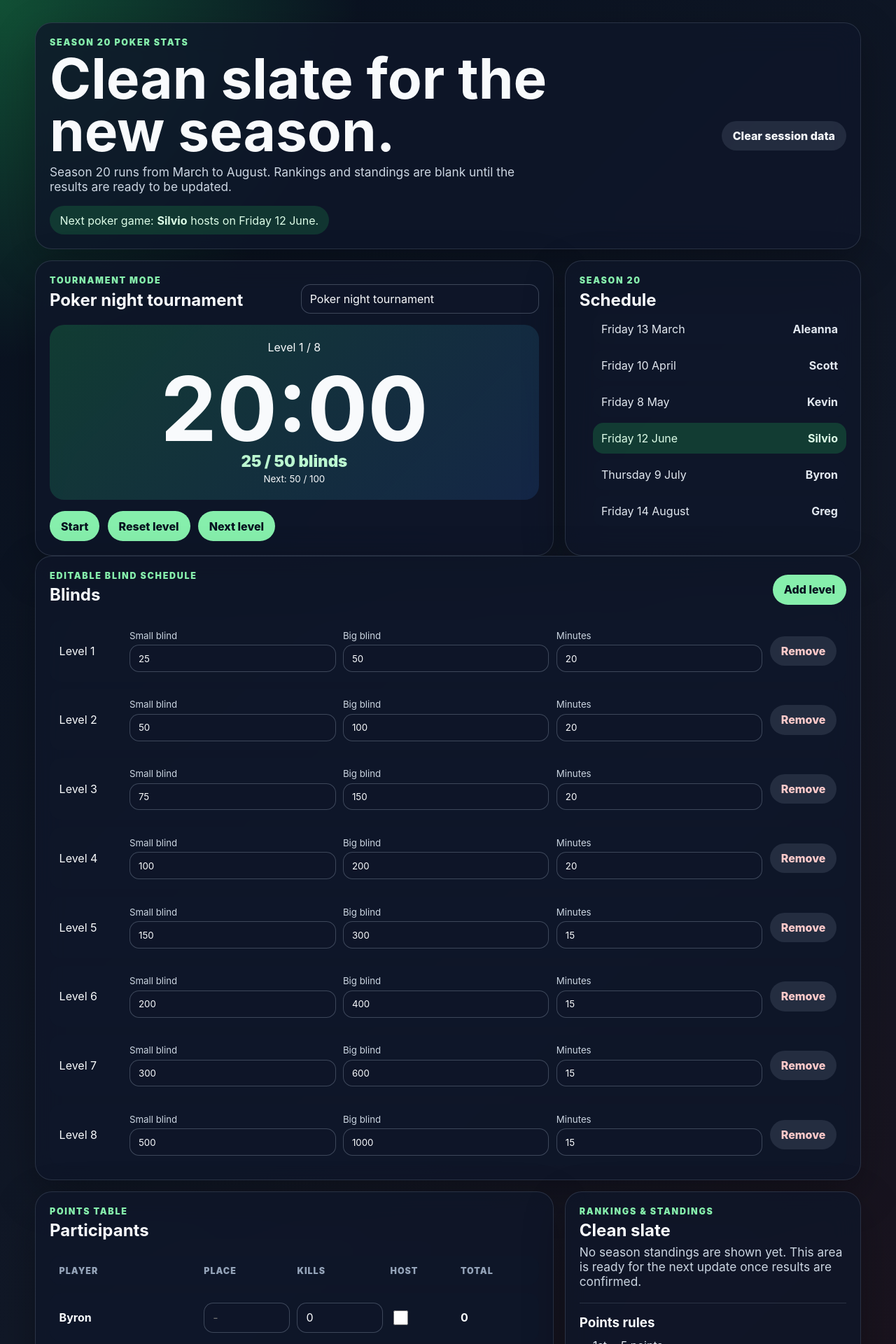
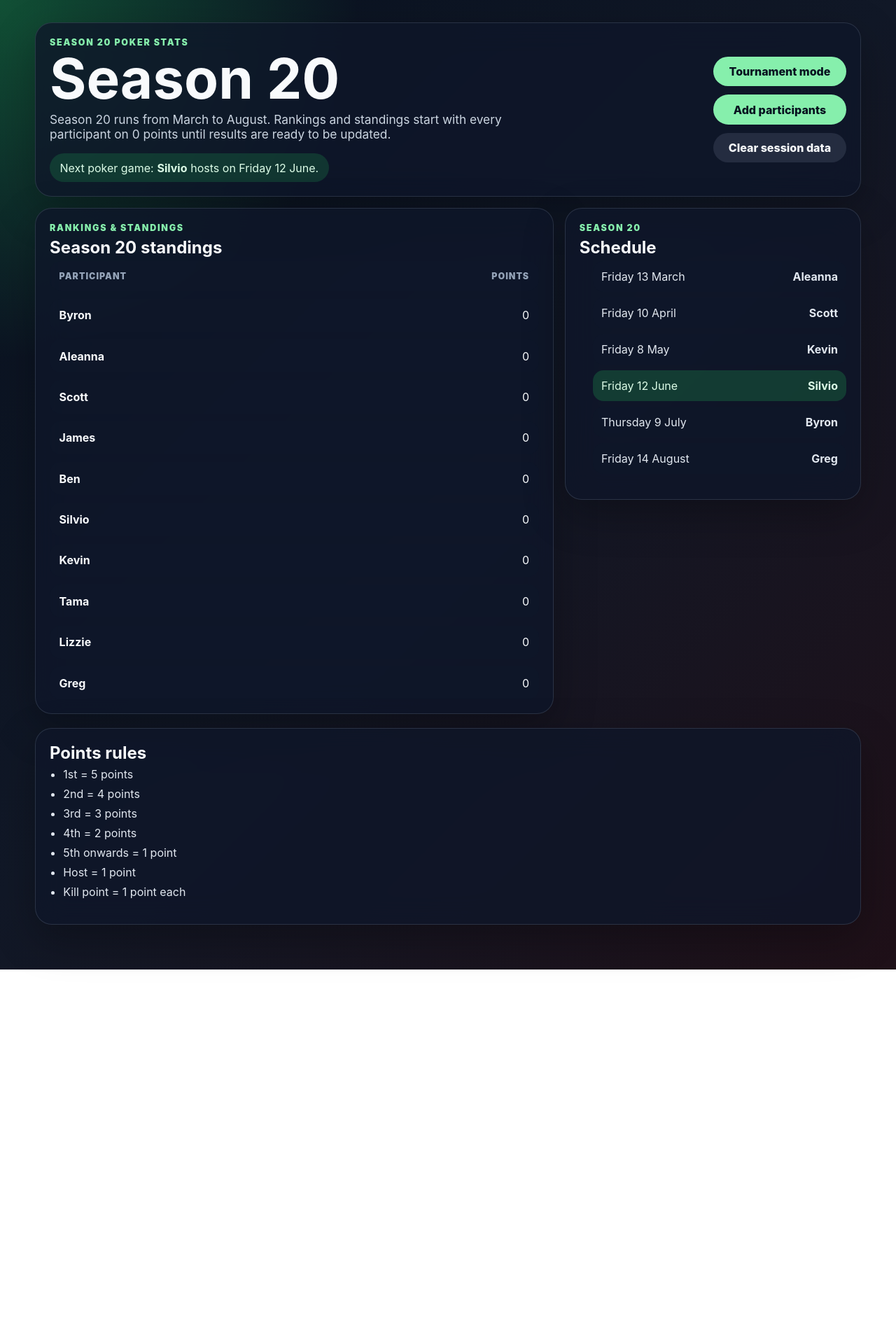
Before and after one commit to Sh4miya/poker-app, a Vue app: page / in a window 1280 px wide. Shown: the top 1920 px of the page at 70% size. After the commit the page ends 1385 px from the top, so only its background shows below. Built offline with nearby package versions, Linux system fonts and the light colour scheme; the HTML template or start-up script is replaced by a standard one.

Commit message:
fix: separate tournament and participant pages (#4)
Co-authored-by: Teemo <teemo@multica.local>
Co-authored-by: multica-agent <github@multica.ai>

```diff
--- a/src/App.vue
+++ b/src/App.vue
@@ -1,4 +1,5 @@
 <script setup lang="ts">
+import { RouterLink, useRoute } from 'vue-router'
 import { computed, onMounted, onUnmounted, reactive, ref, watch } from 'vue'
 
 import {
@@ -9,6 +10,7 @@ import {
   calculatePlayerScore,
   clearTournamentState,
   createDefaultScoreRows,
+  createZeroPointStandings,
   formatTimer,
   loadTournamentState,
   saveTournamentState,
@@ -16,6 +18,8 @@ import {
   type ScoreRow,
   type TournamentState,
 } from './poker'
+
+const route = useRoute()
 
 const makeTournamentState = (): TournamentState => {
   if (typeof window === 'undefined') return structuredClone(DEFAULT_TOURNAMENT_STATE)
@@ -27,6 +31,9 @@ const tournament = reactive<TournamentState>(makeTournamentState())
 const scoreRows = ref<ScoreRow[]>(createDefaultScoreRows())
 let timerId: number | undefined
 
+const isHomePage = computed(() => route.path === '/')
+const isTournamentPage = computed(() => route.path === '/tournament')
+const isParticipantsPage = computed(() => route.path === '/participants')
 const currentLevel = computed(
   () => tournament.blindLevels[tournament.levelIndex] ?? DEFAULT_TOURNAMENT_STATE.blindLevels[0]!,
 )
@@ -36,6 +43,7 @@ const timerLabel = computed(() => formatTimer(tournament.secondsRemaining))
 const totalPrizePoints = computed(() =>
   scoreRows.value.reduce((total, row) => total + calculatePlayerScore(row), 0),
 )
+const zeroPointStandings = computed(() => createZeroPointStandings(scoreRows.value.map((row) => row.name)))
 
 const persistTournament = () => {
   if (typeof window !== 'undefined') saveTournamentState(window.sessionStorage, tournament)
@@ -100,6 +108,14 @@ const updateBlindLevel = <K extends keyof BlindLevel>(
   }
 }
 
+const addParticipant = () => {
+  scoreRows.value.push({ name: 'New participant', placement: null, kills: 0, hosted: false })
+}
+
+const removeParticipant = (index: number) => {
+  scoreRows.value.splice(index, 1)
+}
+
 const resetSessionData = () => {
   Object.assign(tournament, structuredClone(DEFAULT_TOURNAMENT_STATE))
   scoreRows.value = createDefaultScoreRows()
@@ -130,43 +146,37 @@ onUnmounted(() => {
     <section class="hero card">
       <div>
         <p class="eyebrow">Season {{ SEASON_NUMBER }} poker stats</p>
-        <h1>Clean slate for the new season.</h1>
+        <h1>Season {{ SEASON_NUMBER }}</h1>
         <p class="hero-copy">
-          Season {{ SEASON_NUMBER }} runs from {{ SEASON_RANGE }}. Rankings and standings are blank
-          until the results are ready to be updated.
+          Season {{ SEASON_NUMBER }} runs from {{ SEASON_RANGE }}. Rankings and standings start with
+          every participant on 0 points until results are ready to be updated.
         </p>
         <p v-if="nextPokerNight" class="next-game-callout">
           Next poker game: <strong>{{ nextPokerNight.host }}</strong> hosts on
           {{ nextPokerNight.dateLabel }}.
         </p>
       </div>
+      <div class="hero-actions">
+        <RouterLink class="nav-button" to="/tournament">Tournament mode</RouterLink>
+        <RouterLink class="nav-button" to="/participants">Add participants</RouterLink>
         <button class="ghost-button" type="button" @click="resetSessionData">Clear session data</button>
+      </div>
     </section>
 
-    <section class="grid two-column">
-      <div class="card tournament-card">
-        <div class="section-heading">
-          <div>
-            <p class="eyebrow">Tournament mode</p>
-            <h2>{{ tournament.title }}</h2>
+    <template v-if="isHomePage">
+      <section class="grid two-column align-start">
+        <div class="card standings-card">
+          <p class="eyebrow">Rankings & standings</p>
+          <h2>Season {{ SEASON_NUMBER }} standings</h2>
+          <div class="standings-list">
+            <div class="standings-header">
+              <span>Participant</span>
+              <span>Points</span>
             </div>
-          <input v-model="tournament.title" class="title-input" aria-label="Tournament title" />
+            <div v-for="standing in zeroPointStandings" :key="standing.name" class="standings-row">
+              <strong>{{ standing.name }}</strong>
+              <span>{{ standing.points }}</span>
             </div>
-
-        <div class="timer-panel">
-          <p>Level {{ tournament.levelIndex + 1 }} / {{ tournament.blindLevels.length }}</p>
-          <strong>{{ timerLabel }}</strong>
-          <span>{{ currentLevel.smallBlind }} / {{ currentLevel.bigBlind }} blinds</span>
-          <small v-if="nextLevel">
-            Next: {{ nextLevel.smallBlind }} / {{ nextLevel.bigBlind }}
-          </small>
-          <small v-else>Final blind level</small>
-        </div>
-
-        <div class="button-row">
-          <button type="button" @click="toggleTimer">{{ tournament.isRunning ? 'Pause' : 'Start' }}</button>
-          <button type="button" @click="resetCurrentLevel">Reset level</button>
-          <button type="button" @click="advanceLevel">Next level</button>
           </div>
         </div>
 
@@ -183,6 +193,45 @@ onUnmounted(() => {
               <strong>{{ night.host }}</strong>
             </li>
           </ul>
+        </div>
+      </section>
+
+      <section class="card rules-summary">
+        <h2>Points rules</h2>
+        <ul>
+          <li>1st = 5 points</li>
+          <li>2nd = 4 points</li>
+          <li>3rd = 3 points</li>
+          <li>4th = 2 points</li>
+          <li>5th onwards = 1 point</li>
+          <li>Host = 1 point</li>
+          <li>Kill point = 1 point each</li>
+        </ul>
+      </section>
+    </template>
+
+    <template v-else-if="isTournamentPage">
+      <section class="card tournament-card">
+        <div class="section-heading">
+          <div>
+            <p class="eyebrow">Tournament mode</p>
+            <h2>{{ tournament.title }}</h2>
+          </div>
+          <input v-model="tournament.title" class="title-input" aria-label="Tournament title" />
+        </div>
+
+        <div class="timer-panel">
+          <p>Level {{ tournament.levelIndex + 1 }} / {{ tournament.blindLevels.length }}</p>
+          <strong>{{ timerLabel }}</strong>
+          <span>{{ currentLevel.smallBlind }} / {{ currentLevel.bigBlind }} blinds</span>
+          <small v-if="nextLevel"> Next: {{ nextLevel.smallBlind }} / {{ nextLevel.bigBlind }} </small>
+          <small v-else>Final blind level</small>
+        </div>
+
+        <div class="button-row">
+          <button type="button" @click="toggleTimer">{{ tournament.isRunning ? 'Pause' : 'Start' }}</button>
+          <button type="button" @click="resetCurrentLevel">Reset level</button>
+          <button type="button" @click="advanceLevel">Next level</button>
         </div>
       </section>
 
@@ -229,14 +278,16 @@ onUnmounted(() => {
           </div>
         </div>
       </section>
+    </template>
 
-    <section class="grid two-column align-start">
-      <div class="card">
+    <template v-else-if="isParticipantsPage">
+      <section class="card">
         <div class="section-heading compact">
           <div>
-            <p class="eyebrow">Points table</p>
-            <h2>Participants</h2>
+            <p class="eyebrow">Editable participants</p>
+            <h2>Add participants</h2>
           </div>
+          <button type="button" @click="addParticipant">Add participant</button>
         </div>
 
         <div class="score-table">
@@ -246,39 +297,23 @@ onUnmounted(() => {
             <span>Kills</span>
             <span>Host</span>
             <span>Total</span>
+            <span></span>
           </div>
-          <div v-for="row in scoreRows" :key="row.name" class="score-row">
-            <strong>{{ row.name }}</strong>
+          <div v-for="(row, index) in scoreRows" :key="`${row.name}-${index}`" class="score-row">
+            <input v-model="row.name" aria-label="Participant name" />
             <input v-model.number="row.placement" min="1" placeholder="-" type="number" />
             <input v-model.number="row.kills" min="0" type="number" />
             <input v-model="row.hosted" type="checkbox" />
             <strong>{{ calculatePlayerScore(row) }}</strong>
+            <button type="button" class="danger-button" @click="removeParticipant(index)">Remove</button>
           </div>
         </div>
-      </div>
-
-      <div class="card standings-card">
-        <p class="eyebrow">Rankings & standings</p>
-        <h2>Clean slate</h2>
-        <p class="muted-copy">
-          No season standings are shown yet. This area is ready for the next update once results are
-          confirmed.
+        <p class="muted-copy session-note">
+          Participant edits stay in this browser session. Main standings still begin at 0 points.
         </p>
-        <div class="rules-summary">
-          <h3>Points rules</h3>
-          <ul>
-            <li>1st = 5 points</li>
-            <li>2nd = 4 points</li>
-            <li>3rd = 3 points</li>
-            <li>4th = 2 points</li>
-            <li>5th onwards = 1 point</li>
-            <li>Host = 1 point</li>
-            <li>Kill point = 1 point each</li>
-          </ul>
         <strong>{{ totalPrizePoints }} session-entry points</strong>
-        </div>
-      </div>
       </section>
+    </template>
   </main>
 </template>
 
@@ -299,11 +334,13 @@ onUnmounted(() => {
 }
 
 button,
-input {
+input,
+.nav-button {
   font: inherit;
 }
 
-button {
+button,
+.nav-button {
   cursor: pointer;
   border: 0;
   border-radius: 999px;
@@ -311,6 +348,8 @@ button {
   color: #07111f;
   background: #86efac;
   font-weight: 800;
+  text-align: center;
+  text-decoration: none;
 }
 
 input {
@@ -343,6 +382,12 @@ input {
   justify-content: space-between;
   gap: 1.5rem;
   margin-bottom: 1rem;
+}
+
+.hero-actions {
+  display: grid;
+  gap: 0.75rem;
+  min-width: 190px;
 }
 
 h1,
@@ -490,8 +535,6 @@ h2 {
 
 .rules-summary {
   margin-top: 1.25rem;
-  border-top: 1px solid rgba(148, 163, 184, 0.2);
-  padding-top: 1rem;
 }
 
 .rules-summary h3 {
@@ -499,14 +542,17 @@ h2 {
 }
 
 .schedule-list,
-.score-table {
+.score-table,
+.standings-list {
   display: grid;
   gap: 0.7rem;
 }
 
 .schedule-row,
 .score-header,
-.score-row {
+.score-row,
+.standings-header,
+.standings-row {
   display: grid;
   gap: 0.65rem;
   align-items: center;
@@ -528,10 +574,16 @@ h2 {
 
 .score-header,
 .score-row {
-  grid-template-columns: 1.2fr 0.75fr 0.75fr 0.55fr 0.6fr;
+  grid-template-columns: 1.2fr 0.75fr 0.75fr 0.55fr 0.6fr auto;
 }
 
-.score-header {
+.standings-header,
+.standings-row {
+  grid-template-columns: 1fr auto;
+}
+
+.score-header,
+.standings-header {
   color: #94a3b8;
   font-size: 0.78rem;
   font-weight: 900;
@@ -542,6 +594,10 @@ h2 {
 .score-row input[type='checkbox'] {
   width: 1.35rem;
   height: 1.35rem;
+}
+
+.session-note {
+  margin-top: 1rem;
 }
 
 @media (max-width: 860px) {
--- a/src/poker.ts
+++ b/src/poker.ts
@@ -36,6 +36,11 @@ export interface ScoreRow {
   placement: number | null
   kills: number
   hosted: boolean
+}
+
+export interface StandingRow {
+  name: string
+  points: number
 }
 
 export interface BlindLevel {
@@ -101,6 +106,12 @@ export const createDefaultScoreRows = (): ScoreRow[] =>
     hosted: false,
   }))
 
+export const createZeroPointStandings = (names: readonly string[] = DEFAULT_PARTICIPANTS): StandingRow[] =>
+  names.map((name) => ({
+    name,
+    points: 0,
+  }))
+
 const sanitizeBlindLevel = (level: BlindLevel): BlindLevel => ({
   smallBlind: Math.max(1, Number(level.smallBlind) || 1),
   bigBlind: Math.max(1, Number(level.bigBlind) || 1),
--- a/src/router/index.ts
+++ b/src/router/index.ts
@@ -2,7 +2,11 @@ import { createRouter, createWebHistory } from 'vue-router'
 
 const router = createRouter({
   history: createWebHistory(import.meta.env.BASE_URL),
-  routes: [],
+  routes: [
+    { path: '/', name: 'home', component: {} },
+    { path: '/tournament', name: 'tournament', component: {} },
+    { path: '/participants', name: 'participants', component: {} },
+  ],
 })
 
 export default router
```
Also changed, not shown: 1 other file (tests, documents, lock files or other folders). Lines whose indentation alone changed are shown as unchanged.
